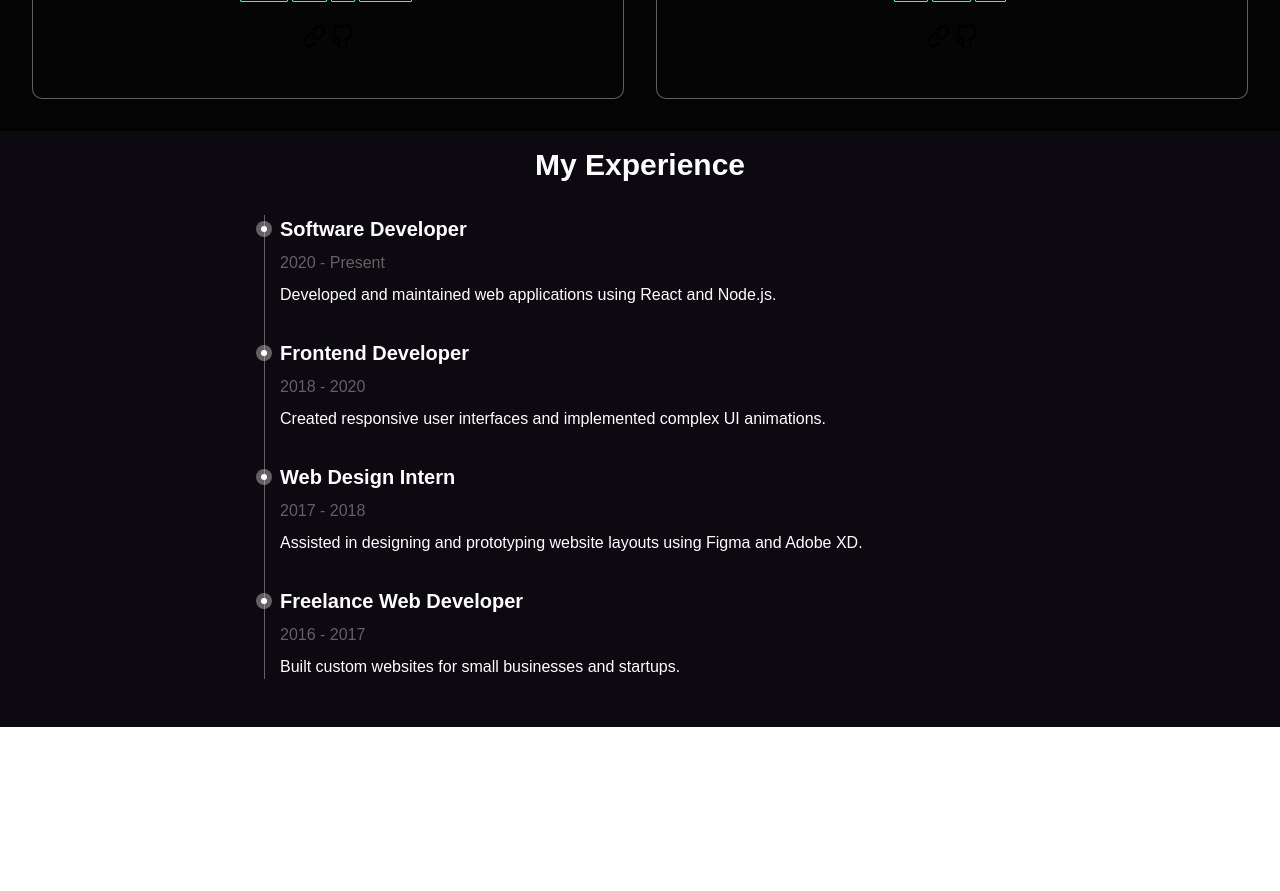
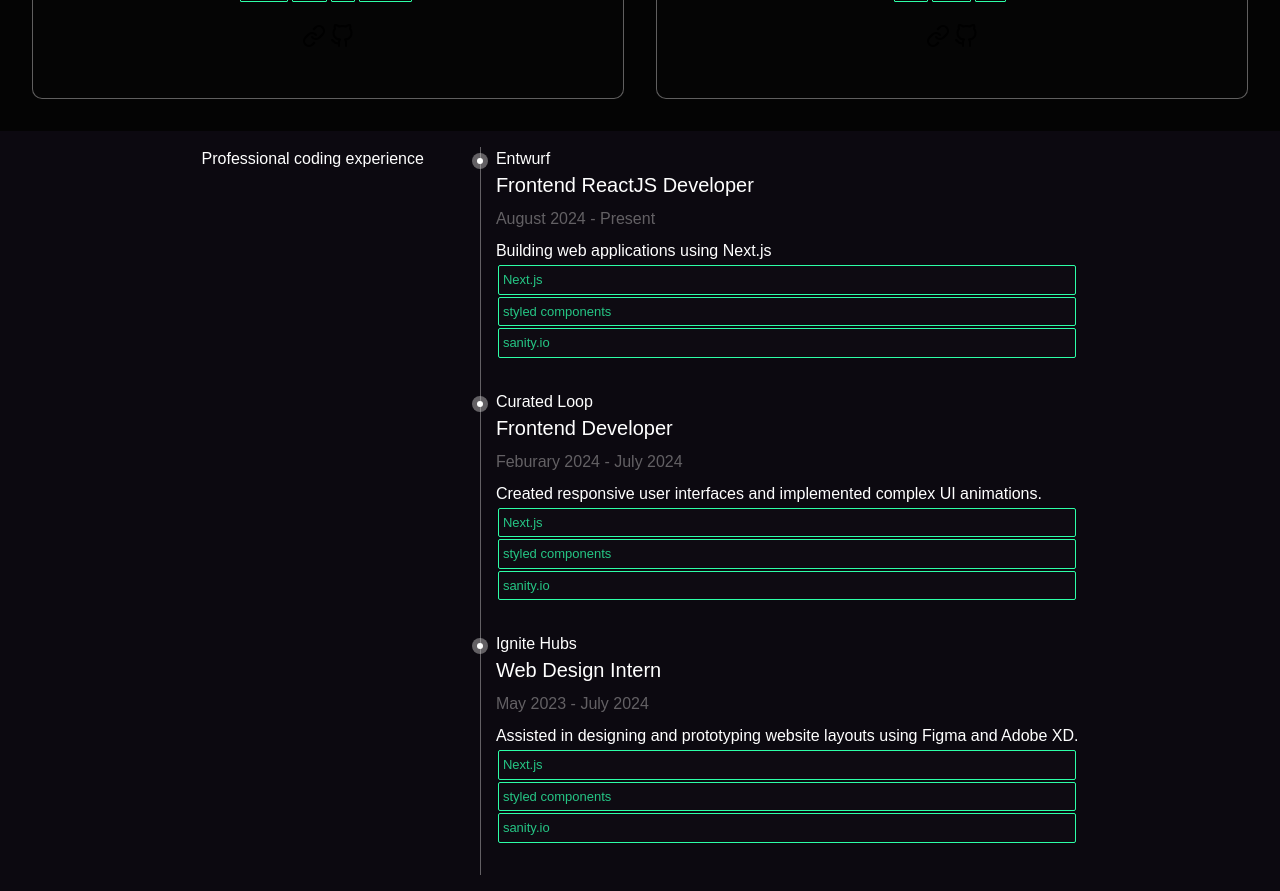
Before and after one commit to Jacobbidmead/v-3, a Next.js app: page / in a window 1280 px wide. Shown: the part 1380-2271 px from the top of the page. Before the commit the page ends 2107 px from the top, so only its background shows below. Built offline with nearby package versions, Linux system fonts and the light colour scheme; a web font is replaced by a local one.

Commit message:
style: adjusted styling of experience section

```diff
--- a/app/components/experience-section.tsx
+++ b/app/components/experience-section.tsx
@@ -2,41 +2,48 @@
 
 import React from "react";
 import { motion } from "framer-motion";
+import { Skill } from "./skillset/Skillset.style";
 
 interface ExperienceItem {
   title: string;
   description: string;
   date: string;
+  company: string;
+  technology: string[];
 }
 
 const experiences: ExperienceItem[] = [
   {
-    title: "Software Developer",
-    description: "Developed and maintained web applications using React and Node.js.",
-    date: "2020 - Present",
+    company: "Entwurf",
+    title: "Frontend ReactJS Developer",
+    description: "Building web applications using Next.js",
+    date: "August 2024 - Present",
+    technology: ["Next.js", "styled components", "sanity.io"],
   },
   {
+    company: "Curated Loop",
     title: "Frontend Developer",
     description: "Created responsive user interfaces and implemented complex UI animations.",
-    date: "2018 - 2020",
+    date: "Feburary 2024 - July 2024",
+    technology: [],
   },
   {
+    company: "Ignite Hubs",
     title: "Web Design Intern",
     description: "Assisted in designing and prototyping website layouts using Figma and Adobe XD.",
-    date: "2017 - 2018",
-  },
-  {
-    title: "Freelance Web Developer",
-    description: "Built custom websites for small businesses and startups.",
-    date: "2016 - 2017",
+    date: "May 2023 - July 2024",
+    technology: [],
   },
 ];
 
 export default function ExperienceSection() {
+  const allTechnologies = experiences.flatMap((experience) => experience.technology);
   return (
-    <div className=' flex items-center justify-center bg-[rgb(12,9,16)] text-white p-4'>
-      <div className='max-w-3xl w-full'>
-        <h2 className='text-3xl font-bold mb-8 text-center'>My Experience</h2>
+    <div
+      className=' flex items-center justify-center bg-[rgb(12,9,16)] text-white p-4 '
+      id='experience'>
+      <div className='w-full flex justify-center'>
+        <h2 className='text-1xl  text-left pr-12'>Professional coding experience</h2>
         <div className='relative'>
           <div
             className='absolute left-2 top-0 bottom-0 w-px bg-[rgba(194,193,193,0.477)]'
@@ -55,10 +62,16 @@
                   <div className='w-1.5 h-1.5 rounded-full bg-white' />
                 </div>
                 <div>
-                  <h3 className='text-xl font-semibold mb-2'>{exp.title}</h3>
+                  <h2>{exp.company}</h2>
+                  <h3 className='text-xl  mb-2'>{exp.title}</h3>
                   <p className='text-[rgba(194,193,193,0.477)] mb-2'>{exp.date}</p>
                   <p>{exp.description}</p>
                 </div>
+
+                {/* Loop over the combined technology array */}
+                {allTechnologies.map((tech, index) => (
+                  <Skill key={index}>{tech}</Skill>
+                ))}
               </div>
             </motion.div>
           ))}
--- a/app/components/nav/Nav.tsx
+++ b/app/components/nav/Nav.tsx
@@ -15,7 +15,7 @@
   const router = useRouter();
 
   const backgroundX = activeButtonIndex !== null ? `${activeButtonIndex * 100}%` : "0%";
-  const buttons = ["About", "Skillset", "Projects", "Contact", "Photo"];
+  const buttons = ["About", "Skillset", "Projects", "Experience", "Photo"];
 
   useEffect(() => {
     const handleScroll = () => {
--- a/app/components/skillset/Skillset.tsx
+++ b/app/components/skillset/Skillset.tsx
@@ -18,11 +18,16 @@
   "Postgres",
   "REST",
   "GraphQL",
+  "Headless CMS",
   "HyGraph",
+  "Sanity.io",
   "Jest",
   "NPM",
   "Framer Motion",
   "Postman",
+  "MUI",
+  "shadCN",
+  "antd",
 ];
 
 const Skillset: React.FC = () => {
--- a/app/svg_components/Git.styles.ts
+++ b/app/svg_components/Git.styles.ts
@@ -0,0 +1,10 @@
+import styled from "styled-components";
+
+export const StyledGit = styled.svg`
+  color: white;
+  fill: white; /* To style the color of the SVG */
+
+  &:hover {
+    fill: green; /* Change the SVG color to green on hover */
+  }
+`;
```
